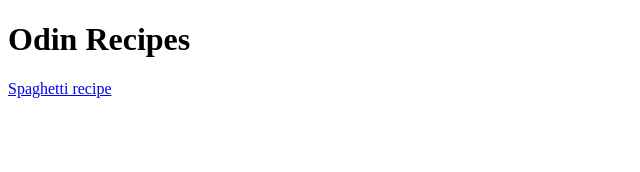
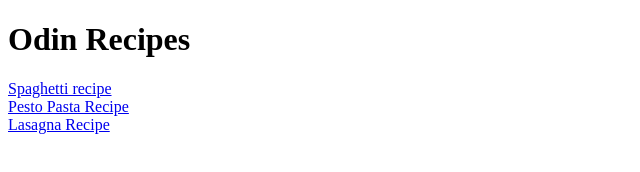
Before and after one commit to itsme11-sudo/odin-recipes, a plain HTML site: page index.html in a window 1280 px wide. Shown: the whole page, without its empty margins (0-640 px from the left). Drawn offline with Linux system fonts and the light colour scheme.

Commit message:
add Recipe Links in index.html directory
add about my webpage pasta recipes

```diff
--- a/index.html
+++ b/index.html
@@ -9,5 +9,9 @@
 <body>
     <h1>Odin Recipes</h1>
     <a href="./recipes/spaghetti.html">Spaghetti recipe</a>
+    <br>
+    <a href="./recipes/pestopasta.html">Pesto Pasta Recipe</a>
+    <br>
+    <a href="./recipes/lasagna.html">Lasagna Recipe</a>
 </body>
 </html>
```
Also changed, not shown: 1 other file.
